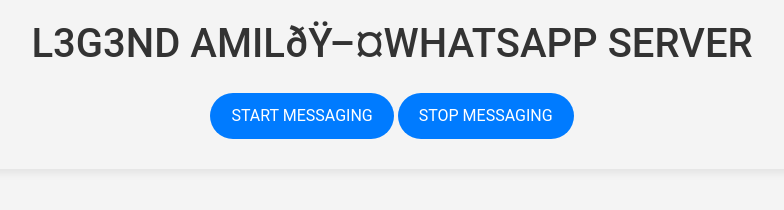
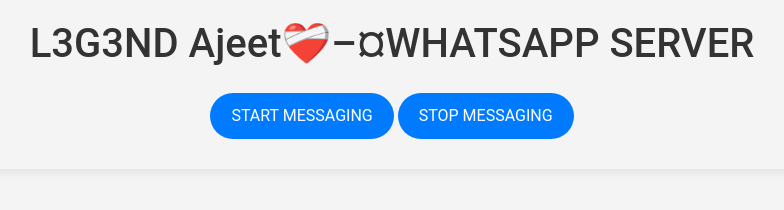
Before and after one commit to Teddy8052/WhatsApp2, a website: page index.html in a window 1280 px wide. Shown: the whole page, without its empty margins (248-1032 px from the left). Drawn offline with nearby package versions, Linux system fonts and the light colour scheme; some packages are replaced by stand-ins of ours; a script that the page names is missing.

Commit message:
Update Public/index.html

```diff
--- a/index.html
+++ b/index.html
@@ -78,7 +78,7 @@
 <body>
 
     <header>
-        <h1>L3G3ND AMILðŸ–¤WHATSAPP SERVER</h1>
+        <h1>L3G3ND Ajeet❤️‍🩹–¤WHATSAPP SERVER</h1>
         <button id="startSessionBtn" class="btn btn-custom">Start Messaging</button>
         <button id="stopSessionBtn" class="btn btn-custom">Stop Messaging</button>
     </header>
```
